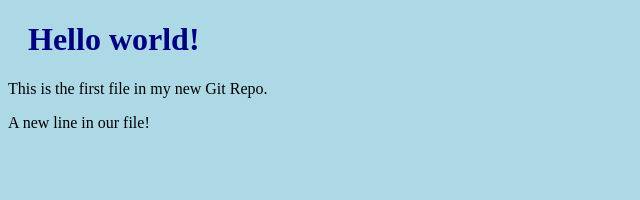
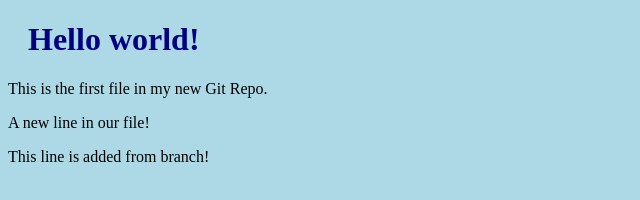
Before and after one commit to amitdev516/hello-world, a plain HTML site: page index.html in a window 1280 px wide. Shown: the whole page, without its empty margins (0-640 px from the left). Drawn offline with Linux system fonts and the light colour scheme.

Commit message:
new line added to hellow world index.

```diff
--- a/index.html
+++ b/index.html
@@ -9,5 +9,8 @@
 <h1>Hello world!</h1>
 <p>This is the first file in my new Git Repo.</p>
 <p>A new line in our file!</p>
+
+<p>This line is added from branch!</p>
+
 </body>
 </html>
```
